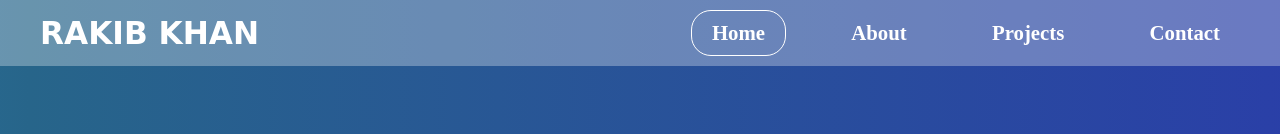
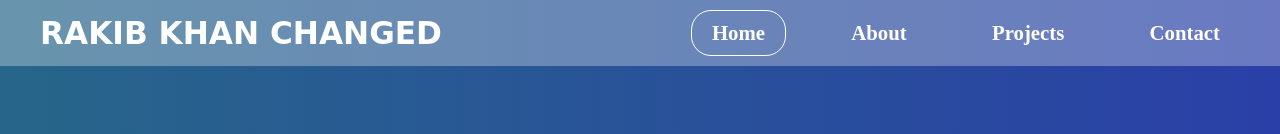
Before and after one commit to LombaxTech/test-personal-site, a plain HTML site: page index.html in a window 1280 px wide. Shown: the top 134 px of the page. Drawn offline with nearby package versions, Linux system fonts and the light colour scheme; a web font is replaced by a local one.

Commit message:
testing a change

```diff
--- a/index.html
+++ b/index.html
@@ -1,5 +1,6 @@
 <!DOCTYPE html>
 <html lang="en">
+
 <head>
     <meta charset="UTF-8">
     <meta name="viewport" content="width=device-width, initial-scale=1.0">
@@ -10,10 +11,11 @@
     <link rel="stylesheet" href="style.css">
     <title>Animated Background</title>
 </head>
+
 <body>
     <header>
         <nav>
-            <div class="logo">RAKIB KHAN</div>
+            <div class="logo">RAKIB KHAN CHANGED</div>
             <ul class="navbar">
                 <li>Home</li>
                 <li>About</li>
@@ -57,13 +59,18 @@
 
     <section class="about-me" id="about-me">
         <div class="wrapper">
-            <div class="img-column" data-aos="fade-right"  data-aos-duration="3000">
+            <div class="img-column" data-aos="fade-right" data-aos-duration="3000">
                 <div class="img"></div>
             </div>
-            <div class="info-column" data-aos="fade-left"  data-aos-duration="3000">
+            <div class="info-column" data-aos="fade-left" data-aos-duration="3000">
                 <h2>About Me</h2>
-                <p>Lorem ipsum dolor sit amet consectetur adipisicing elit. Dolorem consequuntur aliquam quibusdam! Molestias aut expedita officia labore fugiat similique libero tempore laudantium doloremque? Ut optio ab labore, architecto sapiente quia?</p>
-                <p>Lorem ipsum dolor sit, amet consectetur adipisicing elit. Voluptatibus porro dolorum consectetur exercitationem, eius odit maxime, quia veritatis alias architecto magnam excepturi sed. Delectus facere pariatur accusamus neque, voluptatem iusto ad ducimus assumenda natus dolorum nam modi quam dolore error.</p>
+                <p>Lorem ipsum dolor sit amet consectetur adipisicing elit. Dolorem consequuntur aliquam quibusdam!
+                    Molestias aut expedita officia labore fugiat similique libero tempore laudantium doloremque? Ut
+                    optio ab labore, architecto sapiente quia?</p>
+                <p>Lorem ipsum dolor sit, amet consectetur adipisicing elit. Voluptatibus porro dolorum consectetur
+                    exercitationem, eius odit maxime, quia veritatis alias architecto magnam excepturi sed. Delectus
+                    facere pariatur accusamus neque, voluptatem iusto ad ducimus assumenda natus dolorum nam modi quam
+                    dolore error.</p>
             </div>
         </div>
     </section>
@@ -197,7 +204,8 @@
 
     <script src="https://unpkg.com/aos@next/dist/aos.js"></script>
     <script>
-      AOS.init();
+        AOS.init();
     </script>
 </body>
+
 </html>
```
